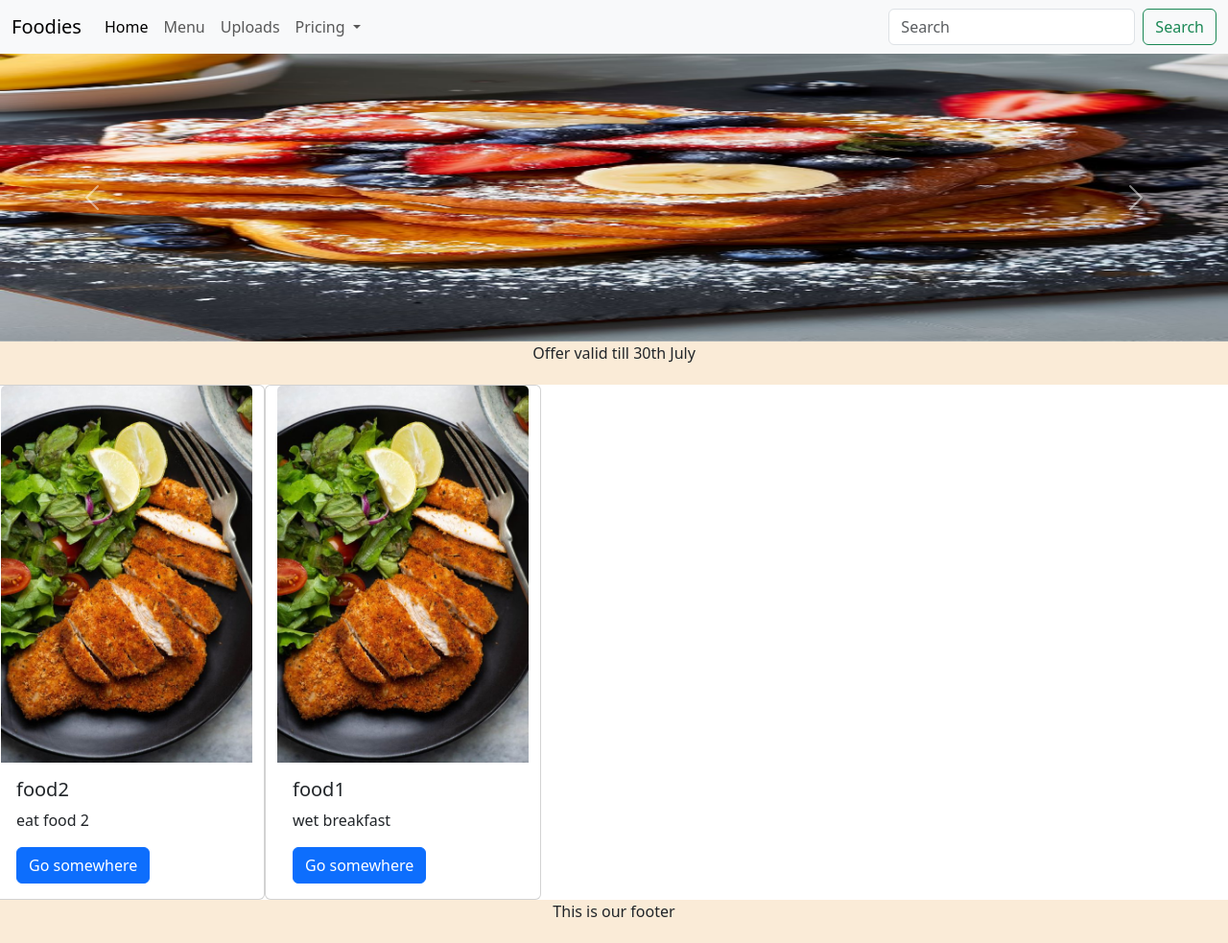
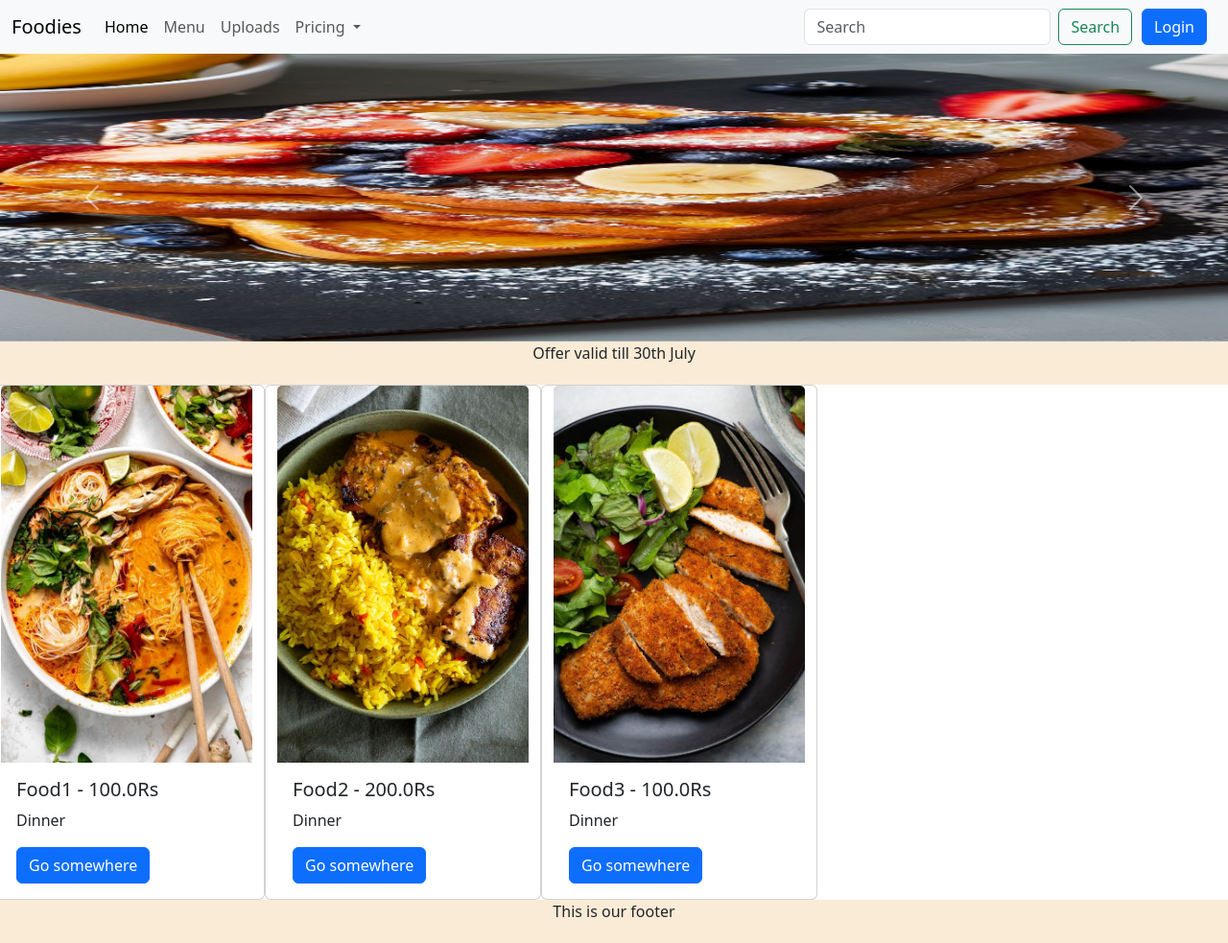
Before and after one commit to Jaslyn10/Django-Project, a Django app: page / in a window 1280 px wide. Shown: the whole page at 96% size. Run offline with Django 5.2, Linux system fonts and the light colour scheme; data comes from the database, SQL or seed files in the repository; both versions use the stored data as it was after the commit; some libraries are stand-ins or nearby versions.

Commit message:
udpatedfiles

```diff
--- a/Foodies/Foodies/settings.py
+++ b/Foodies/Foodies/settings.py
@@ -81,6 +81,12 @@ DATABASES = {
     }
 }
 
+import os
+#url to handle media_root
+MEDIA_URL='/media/'
+
+#define base directory for media uploads
+MEDIA_ROOT=os.path.join(BASE_DIR,'media')
 
 # Password validation
 # https://docs.djangoproject.com/en/5.1/ref/settings/#auth-password-validators
--- a/Foodies/Foodies/urls.py
+++ b/Foodies/Foodies/urls.py
@@ -26,4 +26,4 @@ urlpatterns = [
     # path('About',views.About,name="About"),
     path('',include('Homepage.urls')),
 
-]+static(settings.STATIC_URL,document_root=settings.STATIC_ROOT)
+]+static(settings.MEDIA_URL,document_root=settings.MEDIA_ROOT)
--- a/Foodies/Homepage/models.py
+++ b/Foodies/Homepage/models.py
@@ -13,6 +13,6 @@ class FoodImages(models.Model):
     name=models.CharField(max_length=100)
     category = models.TextField()
     cost = models.FloatField()
-    images=models.ImageField(upload_to="FoodImages/")
+    images=models.ImageField(upload_to="foodImages/")
     updated = models.DateTimeField(auto_now=True) #updates the filed valuee everytime the instance is saved(to track ur database)
     created = models.DateTimeField(auto_now_add=True)#sets the value when instance is created
--- a/Foodies/Homepage/urls.py
+++ b/Foodies/Homepage/urls.py
@@ -1,5 +1,8 @@
 from django.urls import path,include
 from .import views
+from django.conf import settings
+from django.conf.urls.static import static
+
 
 urlpatterns = [
 
@@ -7,5 +10,9 @@ urlpatterns = [
     path('About',views.About,name="About"),
     path('uploads',views.uploads,name="upload_images"),
     # path('),include('Homepage.urls')),
+    path('Login',views.login_page,name="Login"),
+    path('SignUp',views.SignUp,name="SignUp"),
 
 ]
+
+urlpatterns+=static(settings.MEDIA_URL,document_root=settings.MEDIA_ROOT)
--- a/Foodies/Homepage/views.py
+++ b/Foodies/Homepage/views.py
@@ -1,19 +1,21 @@
 from django.shortcuts import render,redirect
-from .models import Foodiee
+from .models import Foodiee,FoodImages
 from .forms import UploadForms
+from django.contrib.auth.decorators import login_required
 # Create your views here.
 from django.http import HttpResponse
 # Food = [{"name":"Food1","Desc":"Ready to eat food."},
 # {"name":"Food2","Desc":"Ready to eat healthy food2."},{"name":"Food3","Desc":"Ready to eat food3."}]
 
 def Home(request):
-    Food=Foodiee.objects.all() #to display all the values in the database
+    Food=FoodImages.objects.all() #to display all the values in the database
     context={'Food':Food}
     return render(request,"home.html",context)
 
 def About(request):
     return render(request,"about.html")
 
+@login_required
 def uploads(request):
     if request.method == 'POST':
         form = UploadForms(request.POST, request.FILES)
@@ -25,3 +27,32 @@ def uploads(request):
     else:
         form = UploadForms()
     return render(request,"uploads.html",{'form':form})
+
+from django.contrib.auth.forms import AuthenticationForm, UserCreationForm
+from django.contrib.auth import authenticate
+def login_page(request):
+    if request.method == 'POST':
+        form = AuthenticationForm(request,data=request.POST)
+        print("Is form valid",form)
+        if form.is_valid():
+            #username #password
+            user_name = form.cleaned_data.get('username')
+            password = form.cleaned_data.get('password')
+            user = authenticate(username=user_name,password=password)
+            if user is not None:
+                return redirect('home')
+            else:
+                return render(request,'login.html',{'form':form})
+    else:
+        form = AuthenticationForm()
+        return render(request,'login.html',{'form':form})
+
+def SignUp(request):
+    if request.method == 'POST':
+        form = UserCreationForm(request.POST)
+        if form.is_valid():
+            form.save()
+        return redirect('Login')
+    else:
+        form = UserCreationForm()
+        return render(request,'SignUp.html',{'form':form})
--- a/Foodies/template/home.html
+++ b/Foodies/template/home.html
@@ -32,10 +32,10 @@
 
     {% for item in Food %}
       <div class="card" style="width: 18rem;">
-          <img src="{% static 'images/d1.jpg' %}" class="card-img-top" alt="...">
+        <img src="{{ item.images.url }}" class="card-img-top" alt="{{ item.name }}">
           <div class="card-body">
-          <h5 class="card-title">{{item.name}}</h5>
-          <p class="card-text">{{item.Desc}}</p>
+          <h5 class="card-title">{{item.name}} - {{item.cost}}Rs</h5>
+          <p class="card-text">{{item.category}}</p>
           <a href="#" class="btn btn-primary">Go somewhere</a>
           </div>
       </div>
--- a/Foodies/template/main.html
+++ b/Foodies/template/main.html
@@ -6,6 +6,23 @@
     <link href="https://cdn.jsdelivr.net/npm/bootstrap@5.3.3/dist/css/bootstrap.min.css" rel="stylesheet" integrity="sha384-QWTKZyjpPEjISv5WaRU9OFeRpok6YctnYmDr5pNlyT2bRjXh0JMhjY6hW+ALEwIH" crossorigin="anonymous">
 
     <title>HomePage</title>
+    <style>
+      #loginButton{
+        margin-left: 10px;
+        margin-right: 10px;
+
+      }
+      .form{
+        margin-left: 20px;
+        padding:10px;
+        border: radius 20px;
+
+      }
+      .submitBtn{
+        margin-top: 10px;
+        margin-bottom: 10px;
+      }
+    </style>
 </head>
 <body>
     <nav class="navbar navbar-expand-lg bg-body-tertiary">
@@ -38,81 +55,24 @@
               </li>
 
             </ul>
+
             <form class="d-flex" role="search">
               <input class="form-control me-2" type="search" placeholder="Search" aria-label="Search">
               <button class="btn btn-outline-success" type="submit">Search</button>
             </form>
+            <a href ="{% url 'Login' %}">
+            <button class="btn btn-primary" type="submit" id="loginButton">Login</button></a>
           </div>
         </div>
     </nav>
     {% block body_block %}
     {% endblock %}
-    <!--
-        #slide bar
-        <div id="carouselExample" class="carousel slide">
-            <div class="carousel-inner">
-              <div class="carousel-item active">
-                <img src="./images/bkfst1.jpg" class="d-block w-100" alt="..." style="height:300px;width:300px"><p>hello</p>
-              </div>
-              <div class="carousel-item">
-                <img src="./images/bkfst2.jpg" class="d-block w-100" alt="..." style="height:300px;width:300px">
-              </div>
-              <div class="carousel-item">
-                <img src="./images/bkfst3.jpg" class="d-block w-100" alt="..." style="height:300px;width:300px">
-              </div>
-            </div>
-            <button class="carousel-control-prev" type="button" data-bs-target="#carouselExample" data-bs-slide="prev">
-              <span class="carousel-control-prev-icon" aria-hidden="true"></span>
-              <span class="visually-hidden">Previous</span>
-            </button>
-            <button class="carousel-control-next" type="button" data-bs-target="#carouselExample" data-bs-slide="next">
-              <span class="carousel-control-next-icon" aria-hidden="true"></span>
-              <span class="visually-hidden">Next</span>
-            </button>
-        </div>
-        #Offers
-        <div style="background-color: antiquewhite;width:100%;text-align:center; height:45px">Offer valid till 30th July</div>
 
-        #cards
-        <div class="row">
-            <div class="card" style="width: 18rem;">
-                <img src="./images/d1.jpg" class="card-img-top" alt="...">
-                <div class="card-body">
-                <h5 class="card-title">Card title</h5>
-                <p class="card-text">Some quick example text to build on the card title and make up the bulk of the card's content.</p>
-                <a href="#" class="btn btn-primary">Go somewhere</a>
-                </div>
-            </div>
-            <div class="card" style="width: 18rem;">
-                <img src="./images/d2.jpg" class="card-img-top" alt="...">
-                <div class="card-body">
-                <h5 class="card-title">Card title</h5>
-                <p class="card-text">Some quick example text to build on the card title and make up the bulk of the card's content.</p>
-                <a href="#" class="btn btn-primary">Go somewhere</a>
-                </div>
-            </div>
-            <div class="card" style="width: 18rem;">
-                <img src="./images/d3.jpg" class="card-img-top" alt="...">
-                <div class="card-body">
-                <h5 class="card-title">Card title</h5>
-                <p class="card-text">Some quick example text to build on the card title and make up the bulk of the card's content.</p>
-                <a href="#" class="btn btn-primary">Go somewhere</a>
-                </div>
-            </div>
-            <div class="card" style="width: 18rem;">
-                <img src="./images/d4.jpg" class="card-img-top" alt="...">
-                <div class="card-body">
-                <h5 class="card-title">Card title</h5>
-                <p class="card-text">Some quick example text to build on the card title and make up the bulk of the card's content.</p>
-                <a href="#" class="btn btn-primary">Go somewhere</a>
-                </div>
-            </div>
-
-        </div>
-    -->
 
     <footer style="background-color: antiquewhite;width:100%;text-align:center; height:45px">This is our footer</footer>
     <script src="https://cdn.jsdelivr.net/npm/bootstrap@3.3.7/dist/js/bootstrap.min.js" integrity="sha384-Tc5IQib027qvyjSMfHjOMaLkfuWVxZxUPnCJA7l2mCWNIpG9mGCD8wGNIcPD7Txa" crossorigin="anonymous"></script>
-
+    <script src="https://code.jquery.com/jquery-3.2.1.slim.min.js" integrity="sha384-KJ3o2DKtIkvYIK3UENzmM7KCkRr/rE9/Qpg6aAZGJwFDMVNA/GpGFF93hXpG5KkN" crossorigin="anonymous"></script>
+    <script src="https://cdn.jsdelivr.net/npm/popper.js@1.12.9/dist/umd/popper.min.js" integrity="sha384-ApNbgh9B+Y1QKtv3Rn7W3mgPxhU9K/ScQsAP7hUibX39j7fakFPskvXusvfa0b4Q" crossorigin="anonymous"></script>
+    <script src="https://cdn.jsdelivr.net/npm/bootstrap@4.0.0/dist/js/bootstrap.min.js" integrity="sha384-JZR6Spejh4U02d8jOt6vLEHfe/JQGiRRSQQxSfFWpi1MquVdAyjUar5+76PVCmYl" crossorigin="anonymous"></script>
 </body>
 </html>
```
Also changed, not shown: Foodies/Homepage/admin.py (+7 -1 lines), Foodies/template/SignUp.html (added, +13 -0 lines), Foodies/template/login.html (added, +14 -0 lines), Foodies/template/uploads.html (+2 -6 lines), Foodies/db.sqlite3, Foodies/media/foodImages/d1.jpg (added), Foodies/media/foodImages/d6.jpg (added), Foodies/media/foodImages/d6_pv2mun1.jpg (added), Foodies/media/foodImages/l6.jpg (added).
